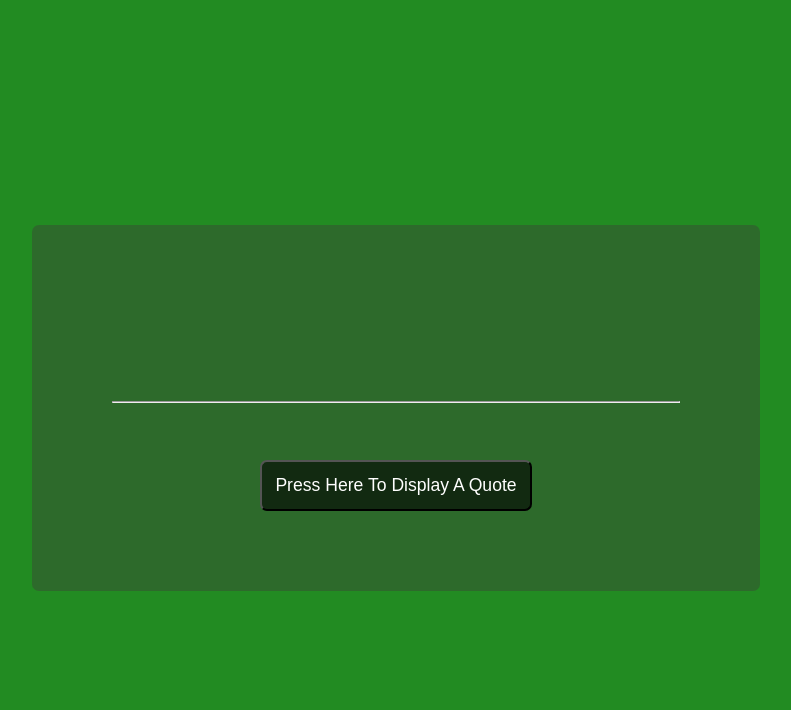
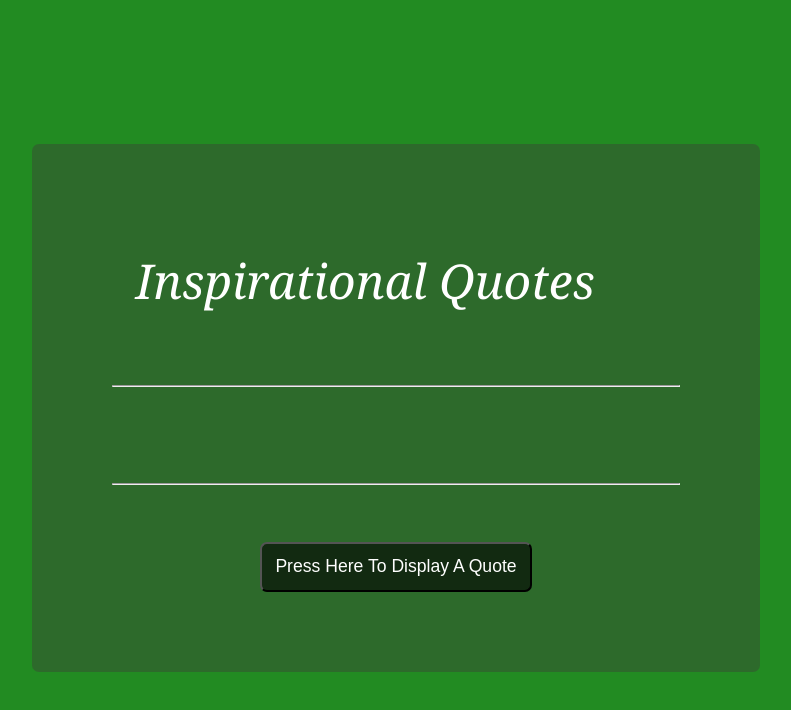
Before and after one commit to oseghr/my-js-projects, a plain HTML site: page RandomQuoteGenerator/randomquotes.html in a window 1280 px wide. Shown: the whole page, without its empty margins (244-1035 px from the left). Drawn offline with Linux system fonts and the light colour scheme.

Commit message:
update to simple applications built from studying and practice

```diff
--- a/HexCodeGenerator/hexcolor.css
+++ b/HexCodeGenerator/hexcolor.css
@@ -15,7 +15,6 @@ body {
     padding: 0 1.2rem;
     text-align: center;
 }
-
 
 .hexBtn {
     border-radius: 7px;
--- a/HexCodeGenerator/hexcolor.js
+++ b/HexCodeGenerator/hexcolor.js
@@ -1,8 +1,10 @@
+//target element/id/class
 const bodyBcg = document.querySelector("body");
 const hexBtn = document.querySelector('.hexBtn');
 const hex = document.querySelector('.hex');
 const hexNumbers = [0,1,2,3,4,5,6,7,8,9,'A','B','C','D','E','F'];
 
+//add event listeners
 hexBtn.addEventListener('click', getHex);
 
 function getHex() {
--- a/RandomQuoteGenerator/randomquotes.css
+++ b/RandomQuoteGenerator/randomquotes.css
@@ -20,7 +20,7 @@ body {
 }
 
 
-.quote {
+.quote, h1 {
     font-size: 3rem;
     font-family: Georgia, 'Times New Roman', Times, serif;
     font-style: italic;
--- a/RandomQuoteGenerator/randomquotes.html
+++ b/RandomQuoteGenerator/randomquotes.html
@@ -9,24 +9,14 @@
 </head>
 <body>
     <div class="container">
-
-        <blockquote class="quote">
-
-
-
-        </blockquote>
+        <h1>Inspirational Quotes</h1> <hr>
+        <blockquote class="quote"></blockquote>
         <hr>
-        <h4 class="author">
-
-
-        </h4>
+        <h4 class="author"></h4>
 
         <button type="button" class="quoteBtn">press here to display a quote</button>
     </div>
 
-
-
-
     <script src="randomquotes.js"></script>
 </body>
 </html>
```
Also changed, not shown: HexCodeGenerator/hexcolor.html (+0 -1 lines).
